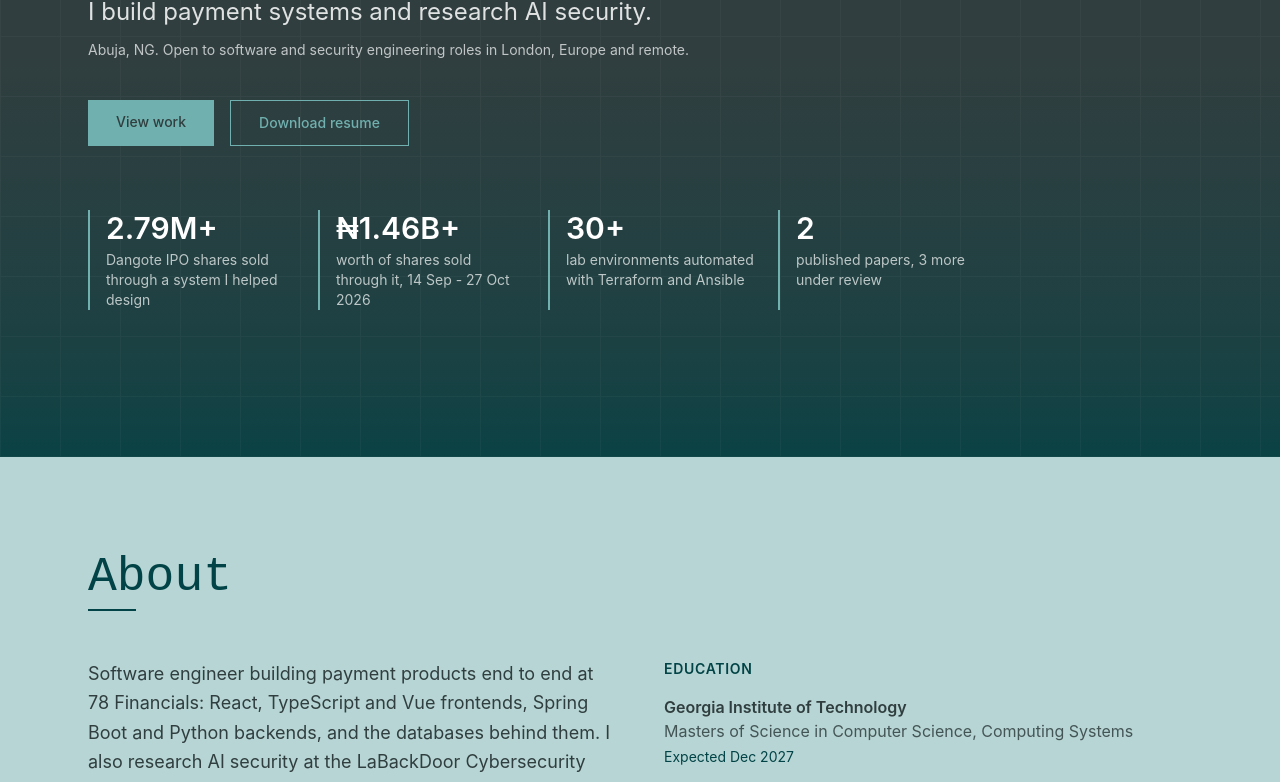
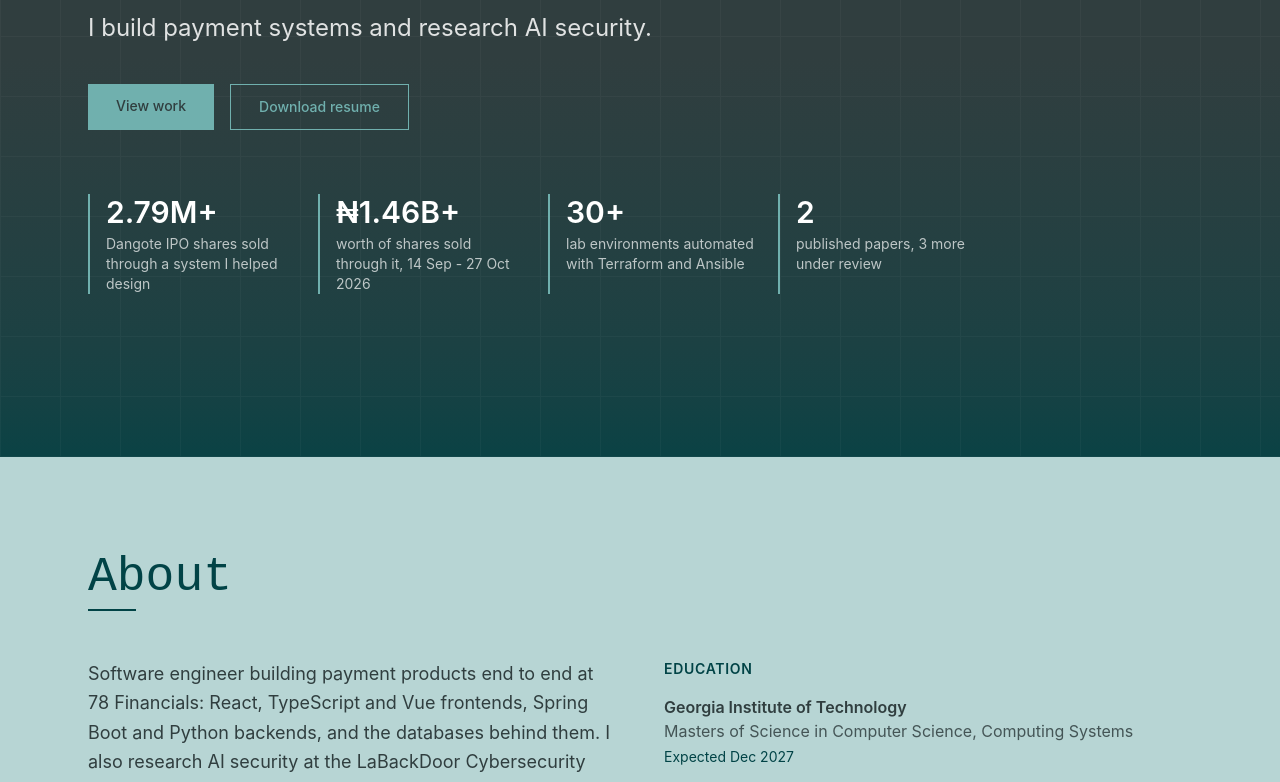
Before and after one commit to elu-melu/elu-melu.github.io, an Astro site: page / in a window 1280 px wide. Shown: the part 343-1125 px from the top of the page. Built offline with nearby package versions, Linux system fonts and the light colour scheme; Astro itself is replaced by a stand-in of ours.

Commit message:
Drop the location and roles line from the hero; widen the contact line to worldwide
Co-Authored-By: Claude Opus 5.5 <noreply@anthropic.com>
Claude-Session: https://claude.ai/code/session_01VJPQx7D8uUVWnST3CNnSPE

```diff
--- a/src/components/Hero.astro
+++ b/src/components/Hero.astro
@@ -18,13 +18,9 @@ const base = import.meta.env.BASE_URL.replace(/\/$/, "");
     <h1 class="font-mono text-white text-6xl md:text-8xl tracking-tight leading-none mb-6 hero-fade" style="--delay: 1">
       {siteConfig.name}
     </h1>
-    <p class="text-white/85 text-xl md:text-2xl max-w-2xl mb-3 hero-fade" style="--delay: 2">
+    <p class="text-white/85 text-xl md:text-2xl max-w-2xl mb-10 hero-fade" style="--delay: 2">
       {siteConfig.tagline}
     </p>
-    <p class="text-white/70 text-sm mb-10 hero-fade" style="--delay: 3">
-      {siteConfig.location}. {siteConfig.seeking}
-    </p>
-
     <div class="flex flex-wrap gap-4 mb-16 hero-fade" style="--delay: 4">
       <a
         href="#work"
--- a/src/data/siteData.ts
+++ b/src/data/siteData.ts
@@ -3,7 +3,7 @@ export const siteConfig = {
   handle: "get-webster",
   tagline: "I build payment systems and research AI security.",
   resume: "webster-elumelu-resume.pdf",
-  seeking: "Open to software and security engineering roles in London, Europe and remote.",
+  seeking: "Open to software and security engineering roles worldwide, remote or on-site.",
   title: "Software Engineer & Security Researcher",
   location: "Abuja, NG",
   email: "elumeluwebster@gmail.com",
```
